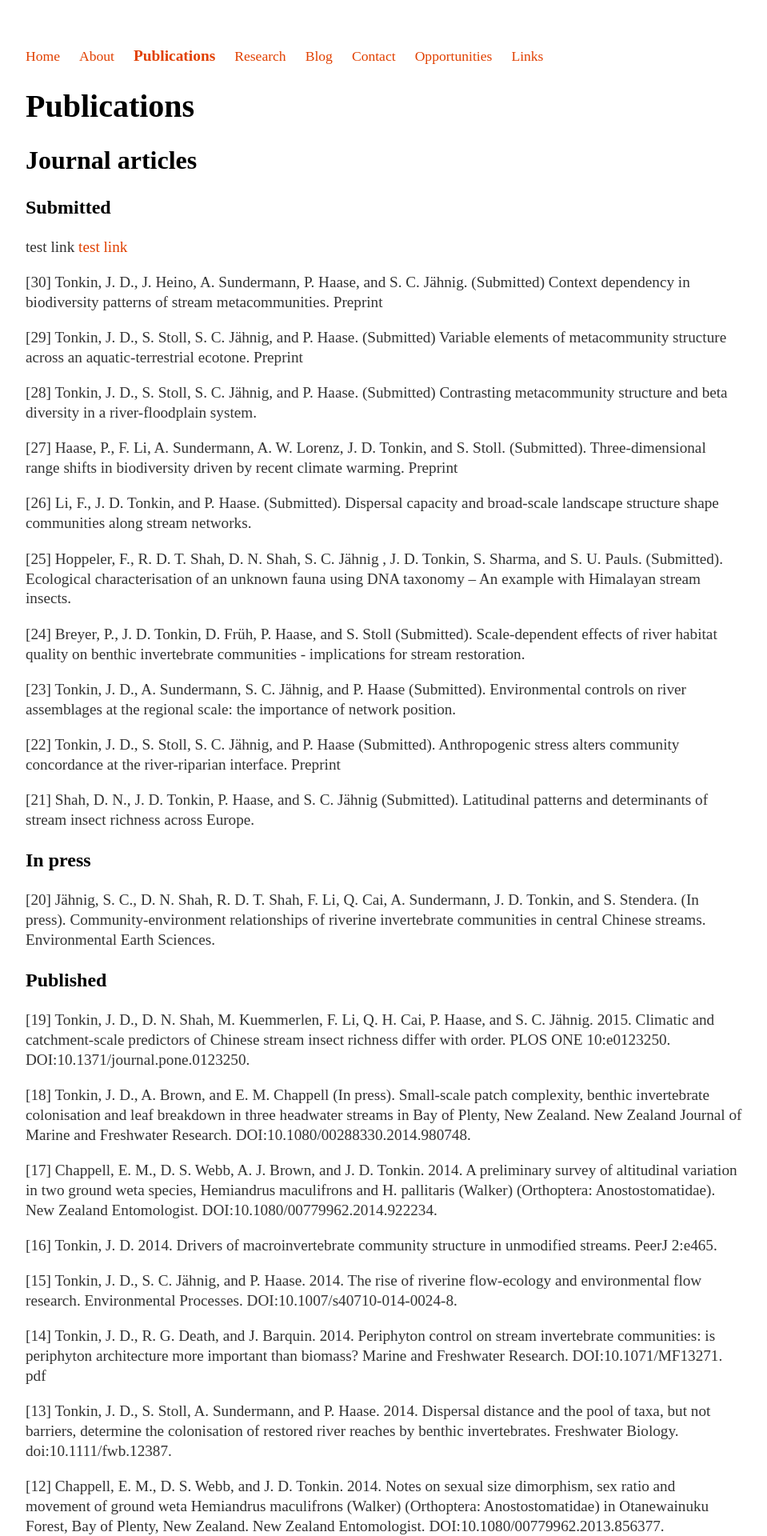
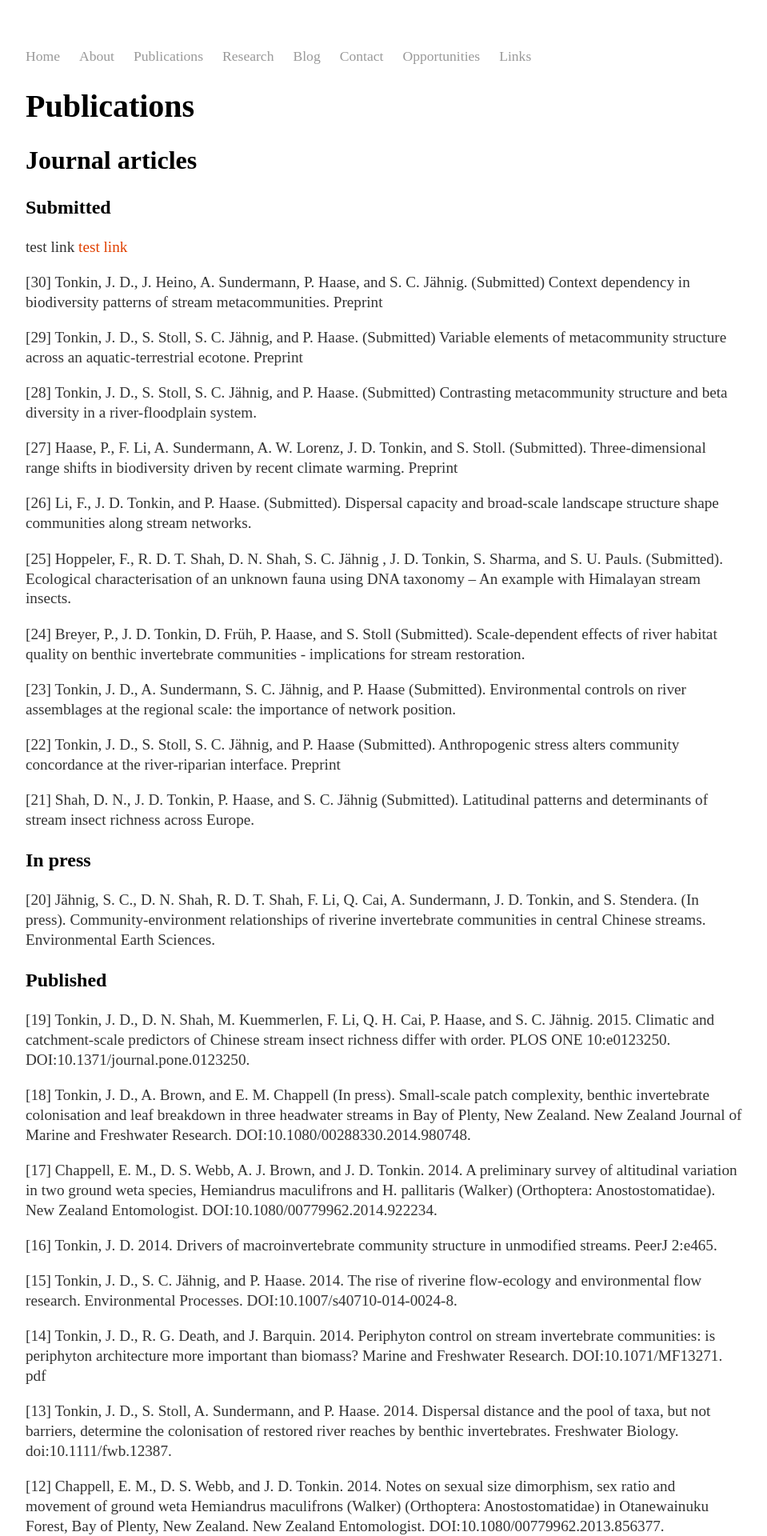
Before and after one commit to jdtonkin/jdtonkin.github.io, a Jekyll site: the page built from Publications/index.html, in a window 1280 px wide. Shown: the top 1920 px of the page at 80% size, without its empty margins (160-1119 px from the left). Built offline with Jekyll 4.4.1, drawn with Linux system fonts in a browser that asks for light colours.

Commit message:
Update main.css

```diff
--- a/css/main.css
+++ b/css/main.css
@@ -19,8 +19,8 @@
      color: #999;
 }
 
-nav ul li { color: #999; font-size: 1.1em; font-weight: normal; &.active{
-      a{color: #E14000; font-size: 1.1em; font-weight: bold;}}
+nav ul a { color: #999; font-size: 1.1em; font-weight: normal; &.active{
+      color: #E14000; font-size: 1.1em; font-weight: bold;}}
 nav ul li a:hover { color: #E14000; font-size: 1.1em; font-weight: normal;}
 
 
```
